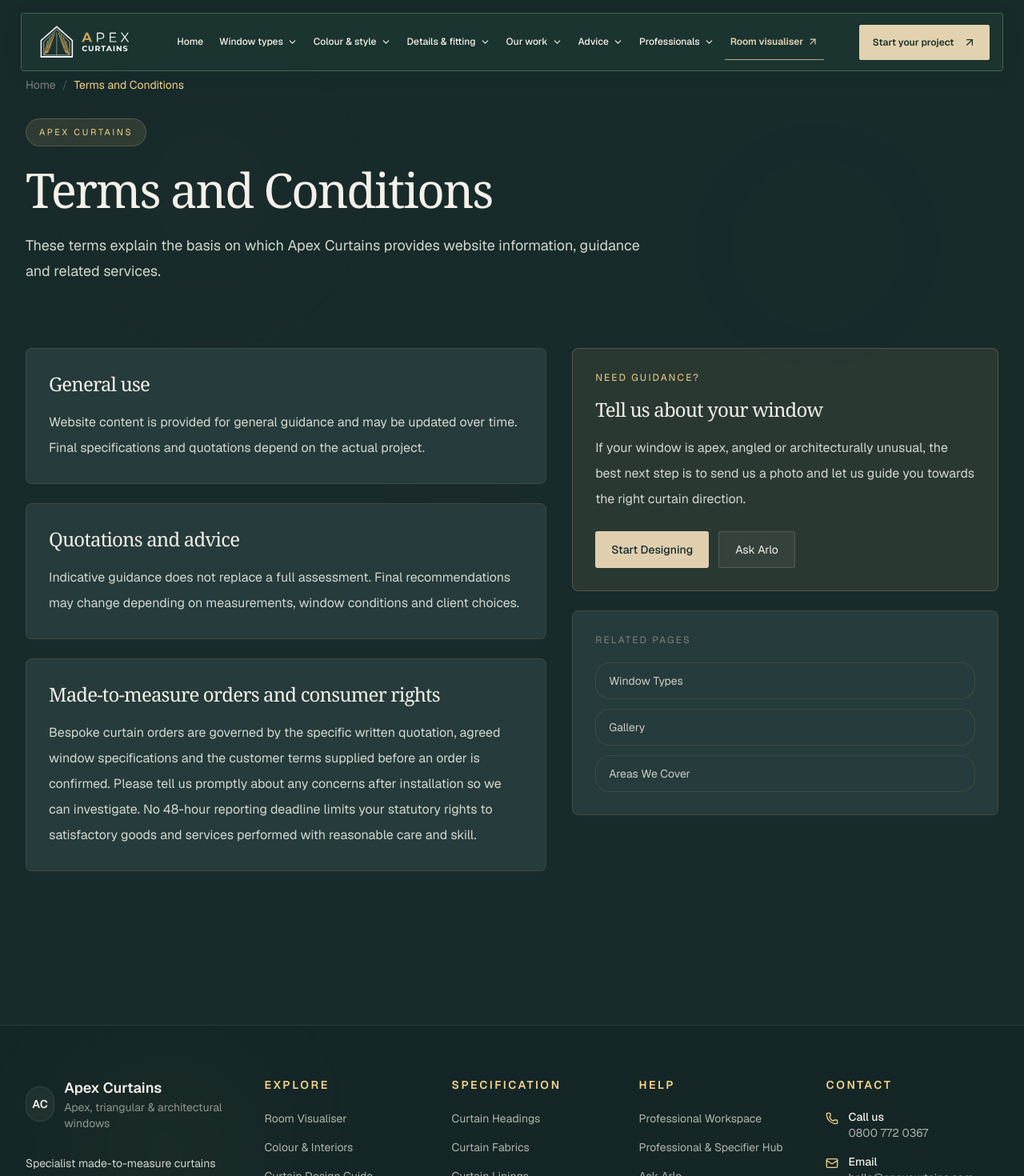
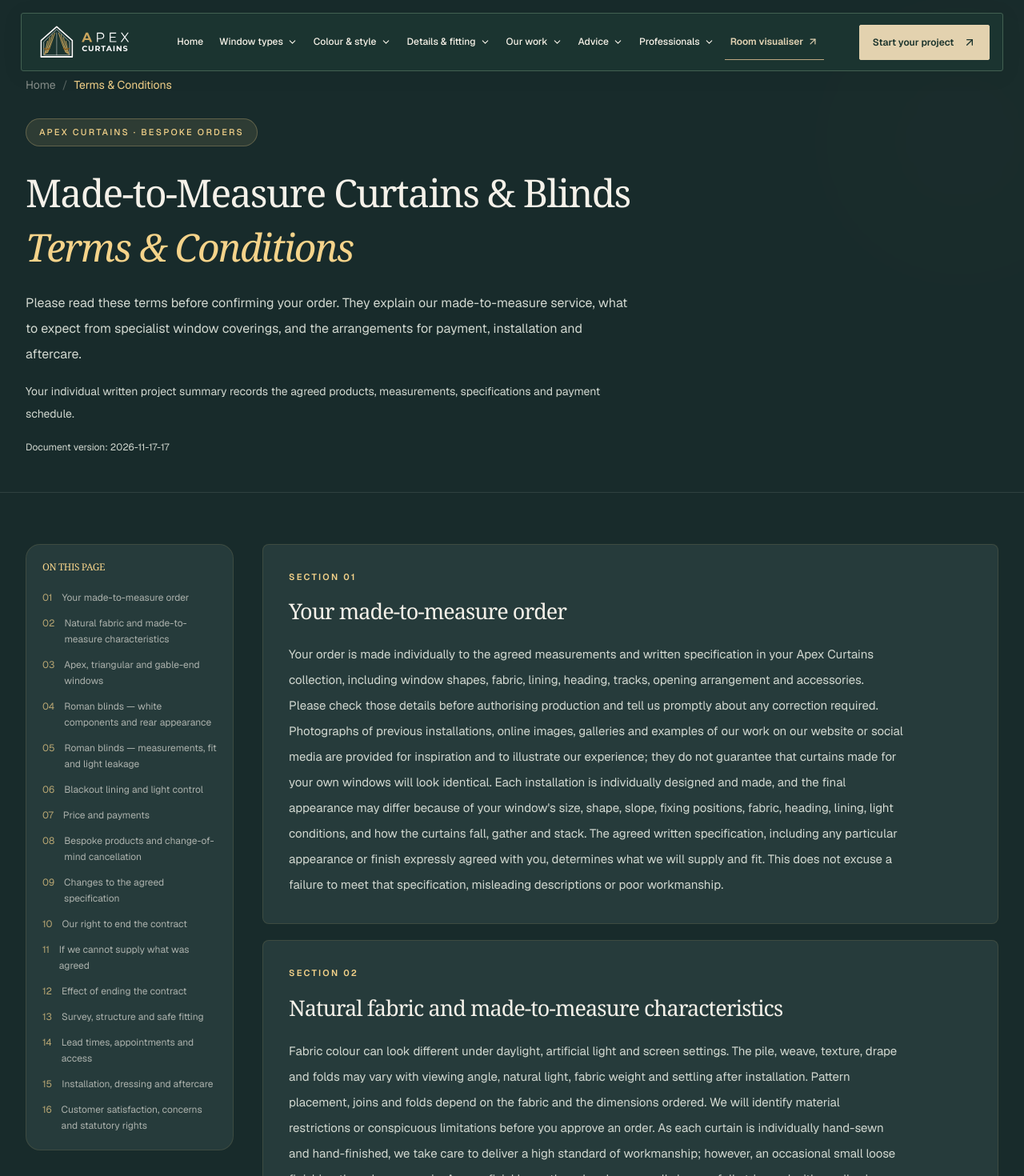
Before and after one commit to Nylon1/Apexcurtains, a Next.js app: page /terms in a window 1280 px wide. Shown: the top 1470 px of the page at 80% size. Built offline with nearby package versions, Linux system fonts and the light colour scheme.

Commit message:
Publish complete versioned Atelier terms on public Apex Curtains /terms page

```diff
--- a/app/terms/page.tsx
+++ b/app/terms/page.tsx
@@ -1,17 +1,118 @@
-import InfoPageTemplate from "@/components/layout/InfoPageTemplate";
+import type { Metadata } from "next";
+import Link from "next/link";
+import { atelierTermsClauses, atelierTermsVersion } from "@/lib/atelier/terms";
 
-export default function Page() {
+export const metadata: Metadata = {
+  title: "Terms & Conditions — Made-to-Measure Orders",
+  description:
+    "Read the Apex Curtains terms for bespoke curtains and Roman blinds, including measurements, lining, installation, payments, cancellation and aftercare.",
+  alternates: { canonical: "/terms" },
+};
+
+export default function TermsPage() {
   return (
-    <InfoPageTemplate
-      title="Terms and Conditions"
-      breadcrumb="Terms and Conditions"
-      intro="These terms explain the basis on which Apex Curtains provides website information, guidance and related services."
-      section1Title="General use"
-      section1Text="Website content is provided for general guidance and may be updated over time. Final specifications and quotations depend on the actual project."
-      section2Title="Quotations and advice"
-      section2Text="Indicative guidance does not replace a full assessment. Final recommendations may change depending on measurements, window conditions and client choices."
-      section3Title="Made-to-measure orders and consumer rights"
-      section3Text="Bespoke curtain orders are governed by the specific written quotation, agreed window specifications and the customer terms supplied before an order is confirmed. Please tell us promptly about any concerns after installation so we can investigate. No 48-hour reporting deadline limits your statutory rights to satisfactory goods and services performed with reasonable care and skill."
-    />
+    <main className="min-h-screen bg-apex-navy-900 text-white">
+      <section className="relative overflow-hidden border-b border-white/10">
+        <div className="pointer-events-none absolute -right-20 top-4 h-80 w-80 rounded-full bg-[#f5d38a]/10 blur-[110px]" />
+        <div className="relative mx-auto max-w-7xl px-4 pb-12 pt-24 sm:px-6 lg:px-8">
+          <nav
+            aria-label="Breadcrumb"
+            className="mb-8 flex items-center gap-2 text-sm"
+          >
+            <Link href="/" className="text-white/50 transition hover:text-white">
+              Home
+            </Link>
+            <span className="text-white/30" aria-hidden="true">/</span>
+            <span className="text-[#f5d38a]">Terms & Conditions</span>
+          </nav>
+          <div className="inline-flex rounded-full border border-[#f5d38a]/25 bg-[#f5d38a]/10 px-4 py-2 text-[11px] font-medium uppercase tracking-[0.2em] text-[#f5d38a]">
+            Apex Curtains · Bespoke Orders
+          </div>
+          <h1 className="mt-7 max-w-4xl text-4xl font-semibold leading-tight tracking-tight sm:text-5xl">
+            Made-to-Measure Curtains &amp; Blinds
+            <span className="mt-2 block font-serif font-normal italic text-[#f5d38a]">
+              Terms & Conditions
+            </span>
+          </h1>
+          <p className="mt-6 max-w-3xl text-sm leading-8 text-white/75 sm:text-base">
+            Please read these terms before confirming your order. They explain
+            our made-to-measure service, what to expect from specialist window
+            coverings, and the arrangements for payment, installation and
+            aftercare.
+          </p>
+          <p className="mt-4 max-w-3xl text-sm leading-7 text-white/60">
+            Your individual written project summary records the agreed products,
+            measurements, specifications and payment schedule.
+          </p>
+          <p className="mt-5 text-xs text-white/45">
+            Document version: {atelierTermsVersion}
+          </p>
+        </div>
+      </section>
+
+      <section className="mx-auto max-w-7xl px-4 py-12 sm:px-6 lg:px-8 lg:py-16">
+        <div className="grid items-start gap-9 lg:grid-cols-[260px_minmax(0,1fr)]">
+          <aside className="rounded-2xl border border-white/10 bg-white/[0.035] p-5 lg:sticky lg:top-24">
+            <h2 className="text-xs font-semibold uppercase tracking-[0.16em] text-[#f5d38a]">
+              On this page
+            </h2>
+            <nav aria-label="Terms sections" className="mt-5">
+              <ol className="space-y-3">
+                {atelierTermsClauses.map((clause, index) => (
+                  <li key={clause.title}>
+                    <a
+                      href={`#section-${index + 1}`}
+                      className="group flex gap-3 text-xs leading-5 text-white/65 transition hover:text-white focus-visible:rounded focus-visible:outline-2 focus-visible:outline-offset-2 focus-visible:outline-[#f5d38a]"
+                    >
+                      <span className="shrink-0 text-[#f5d38a]/70">
+                        {String(index + 1).padStart(2, "0")}
+                      </span>
+                      <span>{clause.title}</span>
+                    </a>
+                  </li>
+                ))}
+              </ol>
+            </nav>
+          </aside>
+
+          <article aria-label="Apex Curtains made-to-measure order terms" className="space-y-5">
+            {atelierTermsClauses.map((clause, index) => (
+              <section
+                id={`section-${index + 1}`}
+                key={clause.title}
+                className="scroll-mt-28 rounded-[26px] border border-white/10 bg-white/[0.04] p-6 shadow-[0_12px_40px_rgba(0,0,0,0.13)] sm:p-8"
+              >
+                <p className="mb-4 text-[11px] font-semibold uppercase tracking-[0.2em] text-[#f5d38a]">
+                  Section {String(index + 1).padStart(2, "0")}
+                </p>
+                <h2 className="text-2xl font-semibold leading-snug text-white sm:text-[27px]">
+                  {clause.title}
+                </h2>
+                <p className="mt-5 max-w-3xl whitespace-pre-line text-sm leading-8 text-white/75 sm:text-[15px] sm:leading-8">
+                  {clause.body}
+                </p>
+              </section>
+            ))}
+
+            <div className="rounded-[26px] border border-[#f5d38a]/20 bg-[#f5d38a]/[0.06] p-6 sm:p-8">
+              <h2 className="text-xl font-semibold text-white">
+                Questions about your order?
+              </h2>
+              <p className="mt-3 max-w-2xl text-sm leading-7 text-white/75">
+                Our team can clarify specifications, explain particular
+                window requirements or answer questions about these terms
+                before you confirm your made-to-measure order.
+              </p>
+              <a
+                href="mailto:hello@apexcurtains.com"
+                className="mt-5 inline-flex rounded-full border border-[#f5d38a]/35 px-5 py-3 text-sm font-medium text-[#f5d38a] transition hover:bg-[#f5d38a]/10"
+              >
+                hello@apexcurtains.com
+              </a>
+            </div>
+          </article>
+        </div>
+      </section>
+    </main>
   );
 }
```
